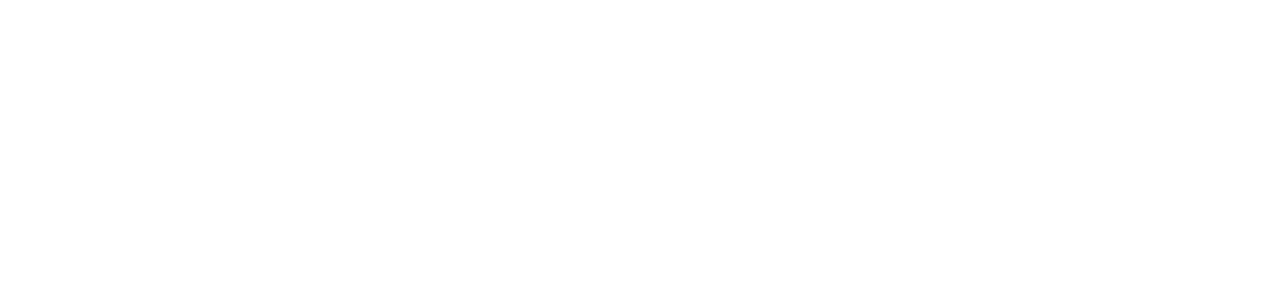
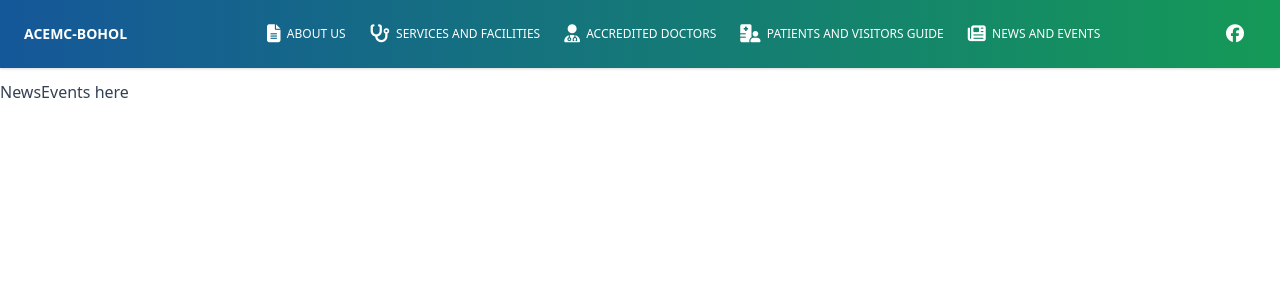
Before and after one commit to mis2021/acewebsite_vercel, a Next.js app: page /news-events in a window 1280 px wide. Before the commit this address had no page. Shown: the top 300 px of the page. Built offline with nearby package versions, Linux system fonts and the light colour scheme.

Commit message:
news and events page

```diff
--- a/components/Navbars/IndexNavbar.js
+++ b/components/Navbars/IndexNavbar.js
@@ -179,7 +179,7 @@ export default function Navbar(props) {
             <DropdownMenu title="Services and Facilities" icon="fas fa-stethoscope" menus={servicesFacilities} />
             <DropdownMenu title="Accredited Doctors" icon="fas fa-user-md" menus={doctors} />
             <DropdownMenu title="Patients and Visitors Guide" icon="fas fa-hospital-user" menus={patients} />
-            <NavbarLinks title="News and Events" icon="fas fa-newspaper" />
+            <NavbarLinks title="News and Events" icon="fas fa-newspaper" link={'/news-events'}/>
 
 
             <ul className="flex flex-col lg:flex-row list-none lg:ml-auto">
--- /dev/null
+++ b/pages/news-events/index.js
@@ -0,0 +1,17 @@
+import React from "react";
+import MainLayout from "components/Layouts/MainLayout";
+import PageLayout from "components/Layouts/PageLayout";
+
+export default function NewsEvents(props) {
+    return (
+        <>
+            <MainLayout>
+                <PageLayout>
+                NewsEvents here
+                </PageLayout>
+            </MainLayout>
+
+
+        </>
+    )
+}
```
